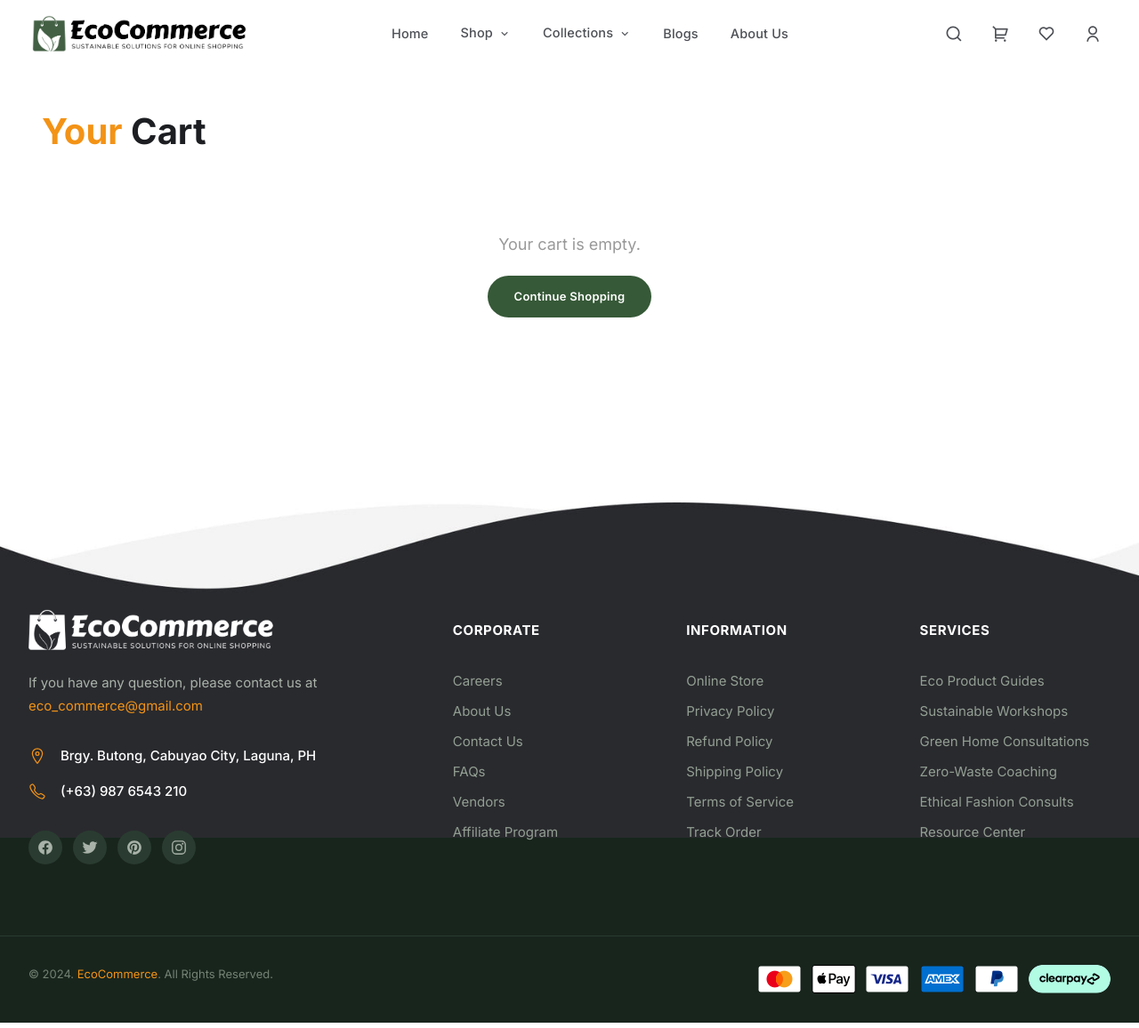
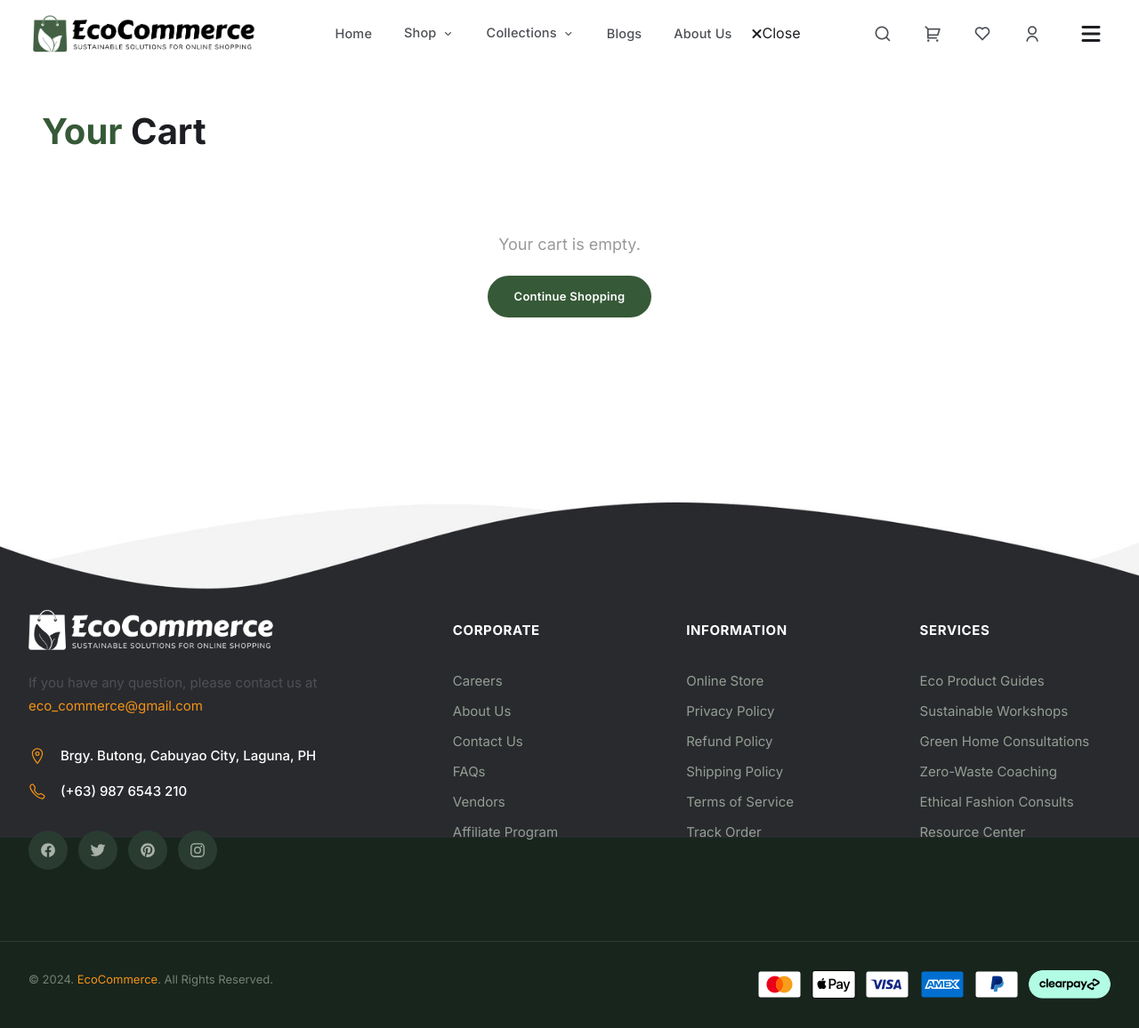
Before and after one commit to blueztian/ecocommerce, a PHP site: page /cart.php in a window 1280 px wide. Shown: the whole page at 89% size. Run offline with PHP 8.4, Linux system fonts and the light colour scheme; data that the repository does not hold is empty.

Commit message:
Link batch3.css and add skip-to-content link

```diff
--- a/includes/header.php
+++ b/includes/header.php
@@ -15,6 +15,7 @@
     <link rel="stylesheet" href="style.css">
     <link rel="stylesheet" href="assets/css/cart.css">
     <link rel="stylesheet" href="assets/css/enhancements.css">
+    <link rel="stylesheet" href="assets/css/batch3.css">
     <link rel="preconnect" href="https://fonts.googleapis.com">
     <link rel="preconnect" href="https://fonts.gstatic.com" crossorigin>
     <link href="https://fonts.googleapis.com/css2?family=Inter:wght@400;500;600;700&family=Nunito+Sans:wght@400;600;700&family=Bangers&display=swap" rel="stylesheet">
@@ -23,3 +24,4 @@
 </head>
 
 <body id="top">
+<a href="#shop" class="skip-link">Skip to main content</a>
```
